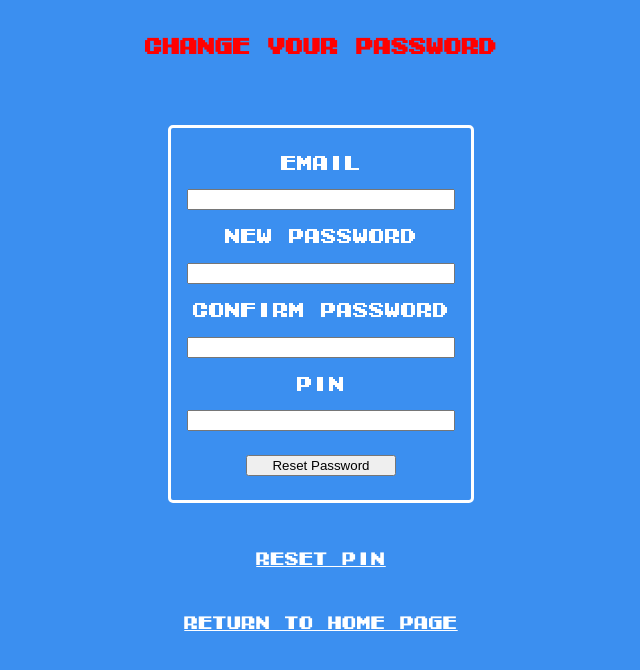
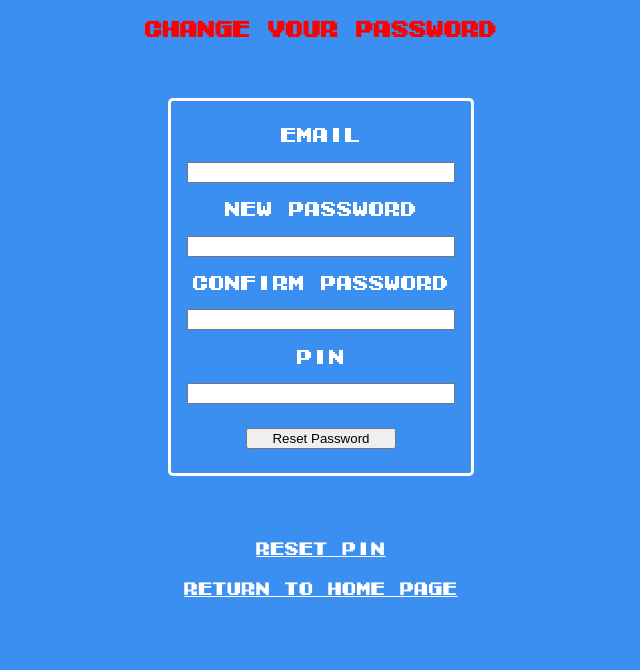
Before and after one commit to Ashwind34/contestAPI, a PHP site: page /src/passreset.php in a window 1280 px wide. Shown: the top 670 px of the page, without its empty margins (319-959 px from the left). Run offline with PHP 8.4, Linux system fonts and the light colour scheme; a stand-in replaces the project's code that opens the database connection; some web fonts are replaced.

Commit message:
addl password reset styling

```diff
--- a/css/style.css
+++ b/css/style.css
@@ -136,7 +136,7 @@ body {
 }
 
 .resetContainer {
-	grid-template-rows: 15% auto 15%;
+	grid-template-rows: 10% auto 15%;
 }
 
 .menuContainer {
--- a/src/passreset.php
+++ b/src/passreset.php
@@ -106,7 +106,6 @@ if (!empty($_POST['passreset'])) {
                 <br>
                 <br>
                 <a href="pinresetfresh.php">Reset PIN</a>
-                <br>
                 <a href="../index.php">Return to Home Page</a>
                 <br>
                 <br>
```
